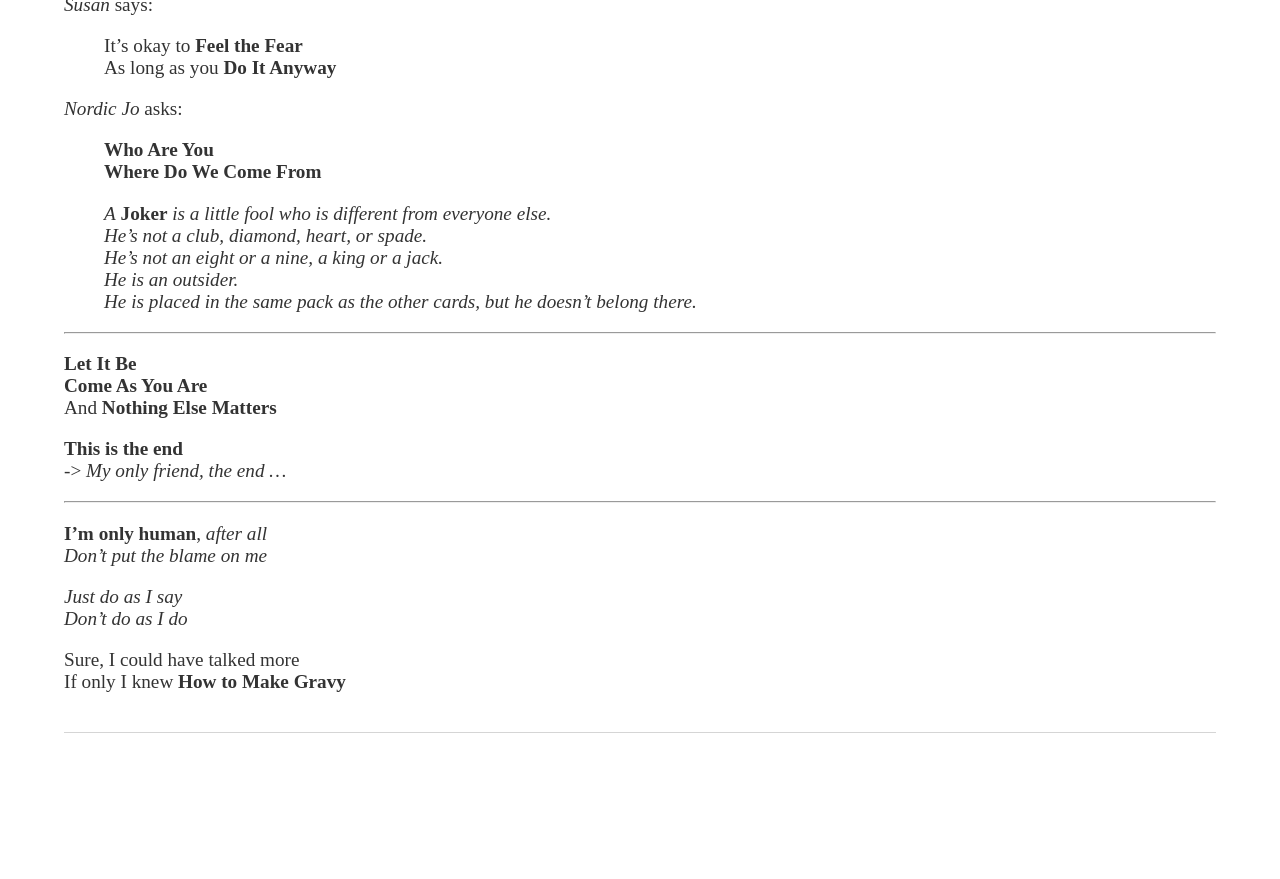
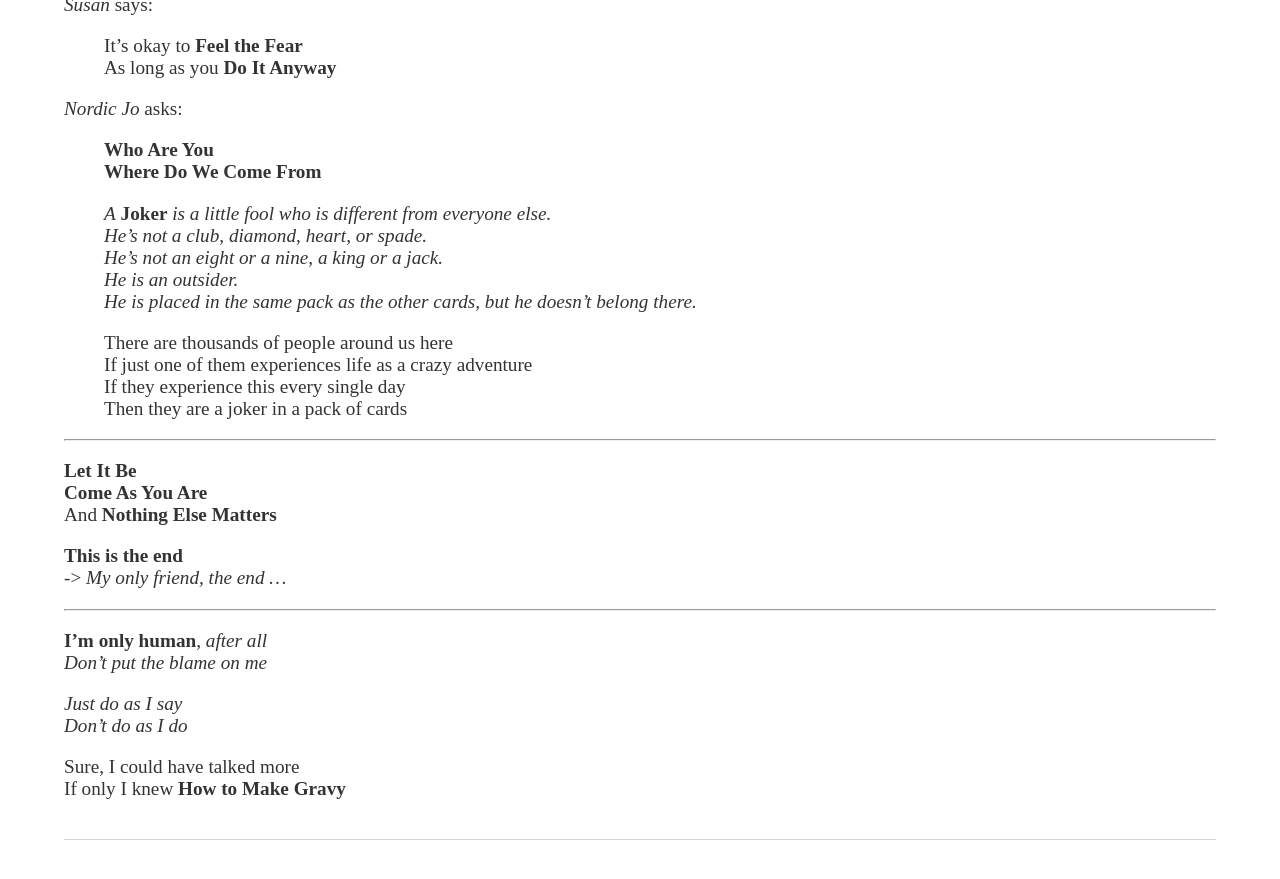
Before and after one commit to rudiverse/rudiverse.github.io, a Jekyll site: the page built from _posts/2025-10-16-Speechcraft-Speech-4.md, in a window 1280 px wide and 900 px high, scrolled down 1086 px. Shown: the top 879 px of the window. Built offline with Jekyll 4.4.1, drawn with Linux system fonts in a browser that asks for light colours; before the commit the page ends 1879 px from its top, so only the background shows below that.

Commit message:
Add another joker paragraph to Speech 4

```diff
--- a/_posts/2025-10-16-Speechcraft-Speech-4.md
+++ b/_posts/2025-10-16-Speechcraft-Speech-4.md
@@ -63,6 +63,11 @@ As long as you **Do It Anyway**
 *He is an outsider.*
 *He is placed in the same pack as the other cards, but he doesn't belong there.*
 
+> There are thousands of people around us here
+If just one of them experiences life as a crazy adventure
+If they experience this every single day
+Then they are a joker in a pack of cards
+
 ---
 
 **Let It Be**
```
